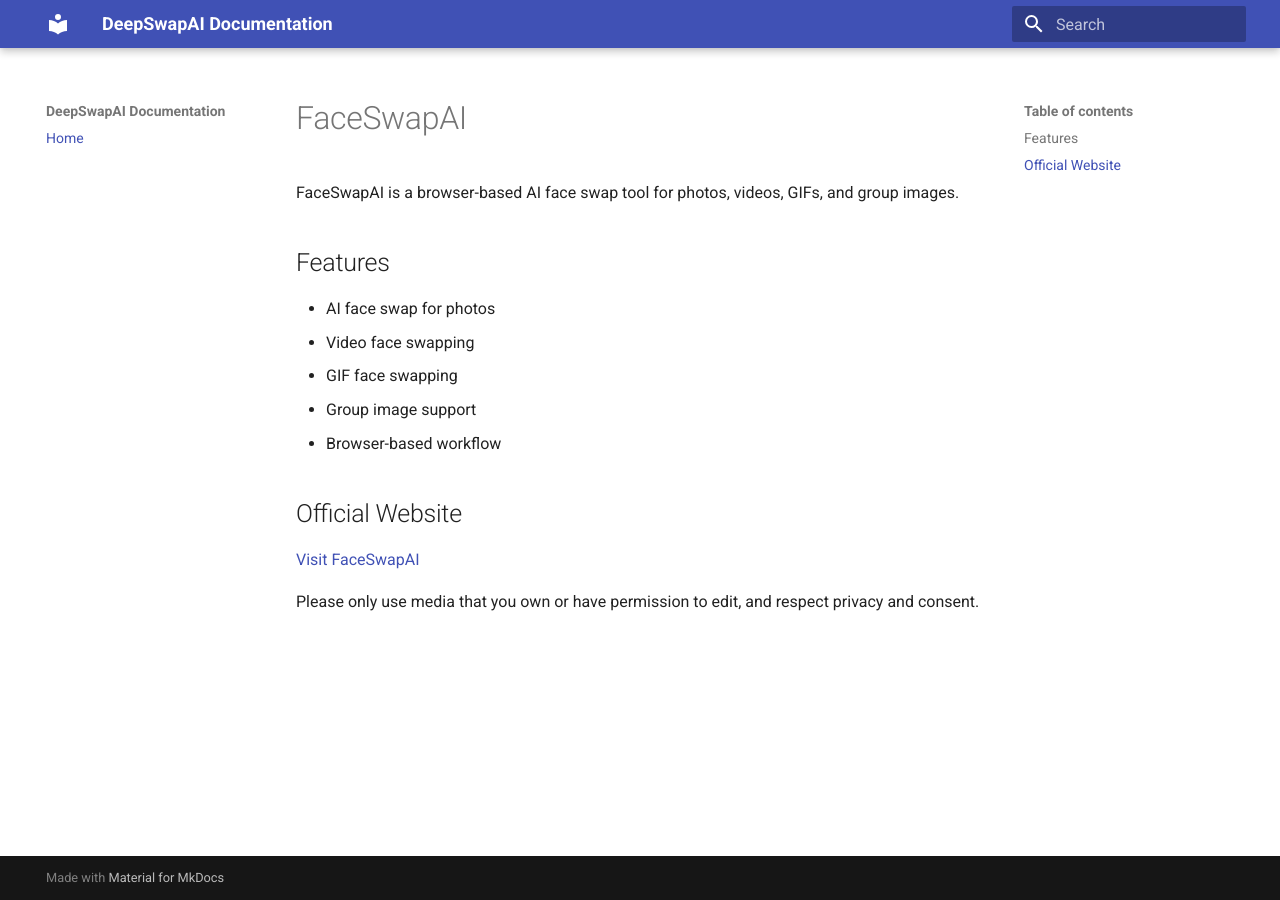
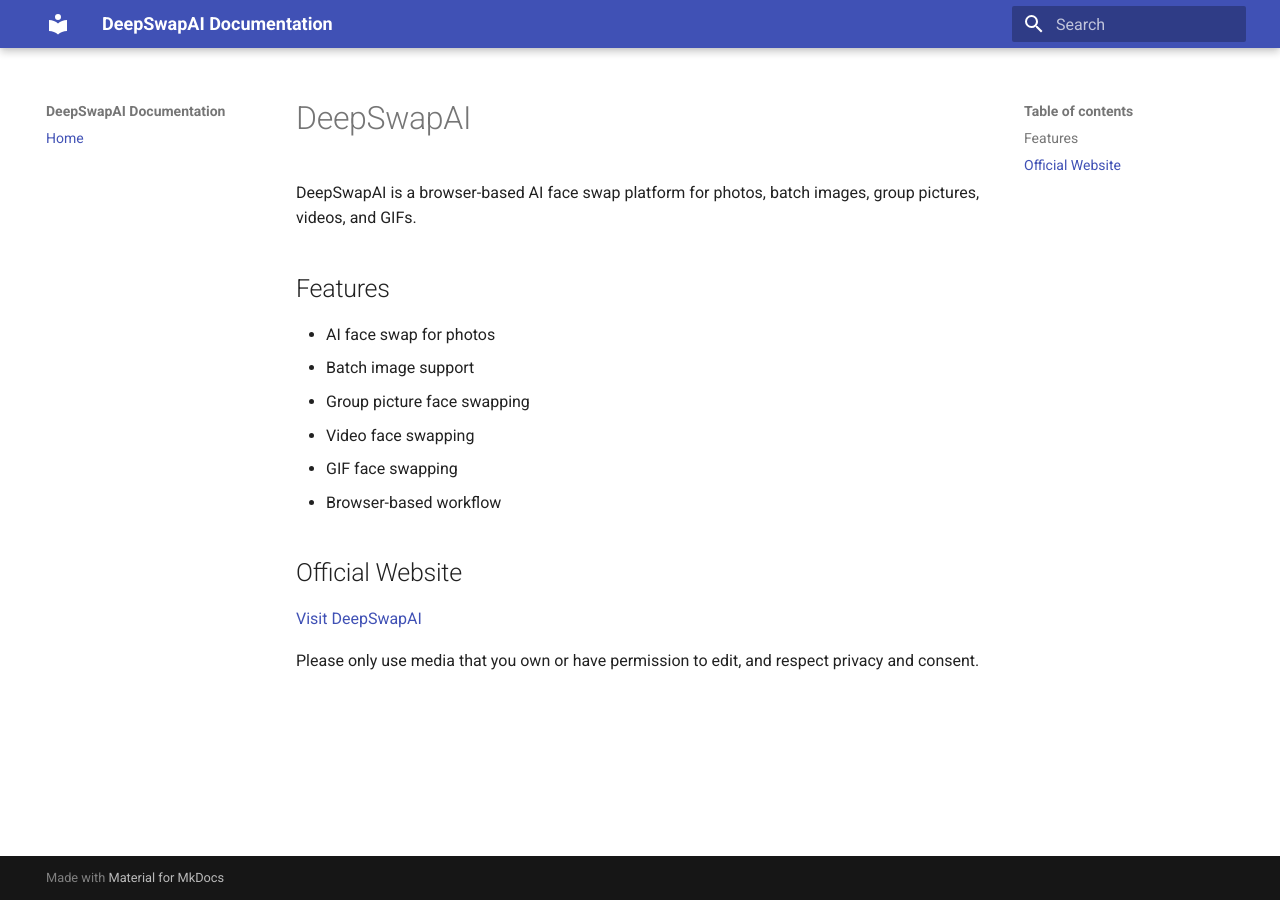
Before and after one commit to FaceSwapAI2/deepswapai-docs, an MkDocs documentation site: the page built from docs/index.md, in a window 1280 px wide. Built offline with MkDocs 1.6.1 and Material for MkDocs 9.7.7, drawn with Linux system fonts in a browser that asks for light colours.

Commit message:
Update index.md

```diff
--- a/docs/index.md
+++ b/docs/index.md
@@ -1,17 +1,18 @@
-# FaceSwapAI
+# DeepSwapAI
 
-FaceSwapAI is a browser-based AI face swap tool for photos, videos, GIFs, and group images.
+DeepSwapAI is a browser-based AI face swap platform for photos, batch images, group pictures, videos, and GIFs.
 
 ## Features
 
 - AI face swap for photos
+- Batch image support
+- Group picture face swapping
 - Video face swapping
 - GIF face swapping
-- Group image support
 - Browser-based workflow
 
 ## Official Website
 
-[Visit FaceSwapAI](https://faceswapai.com/)
+[Visit DeepSwapAI](https://deepswapai.com/)
 
 Please only use media that you own or have permission to edit, and respect privacy and consent.
```
